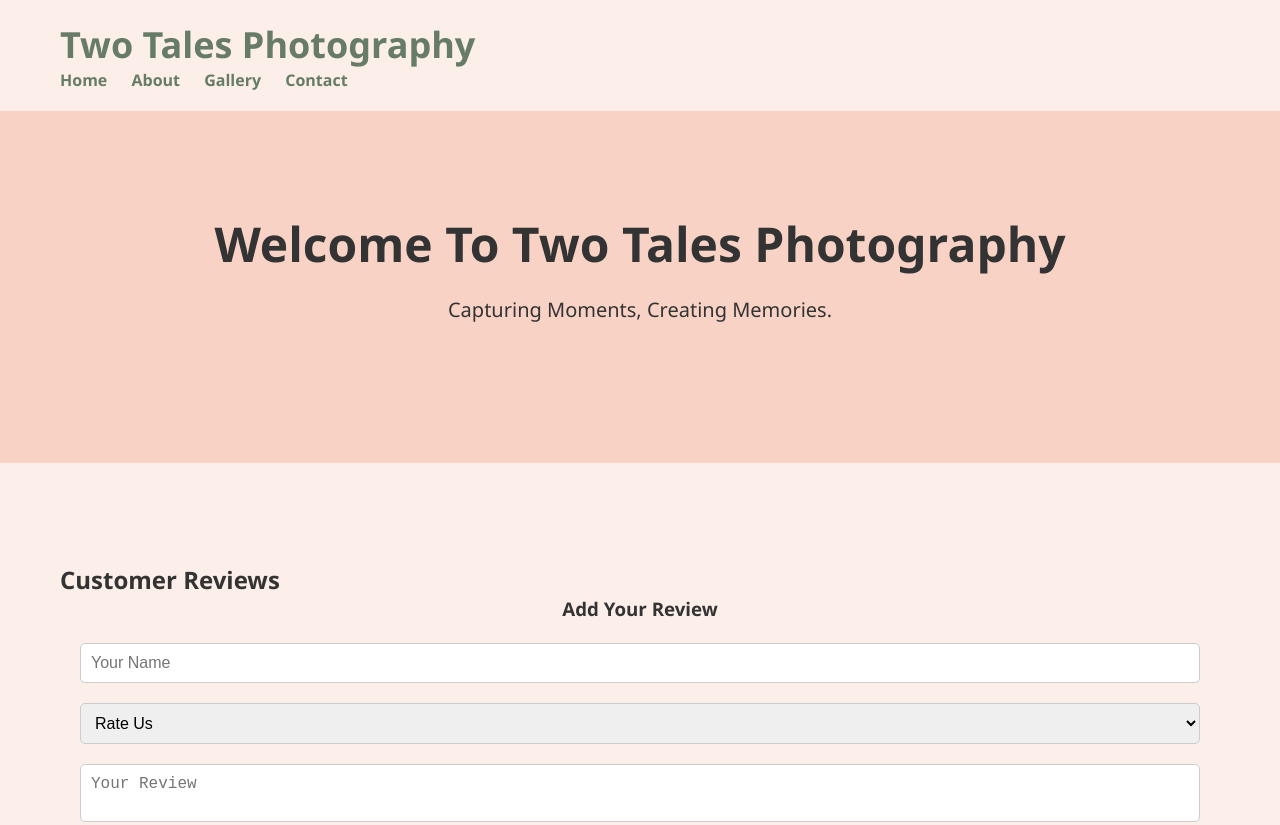
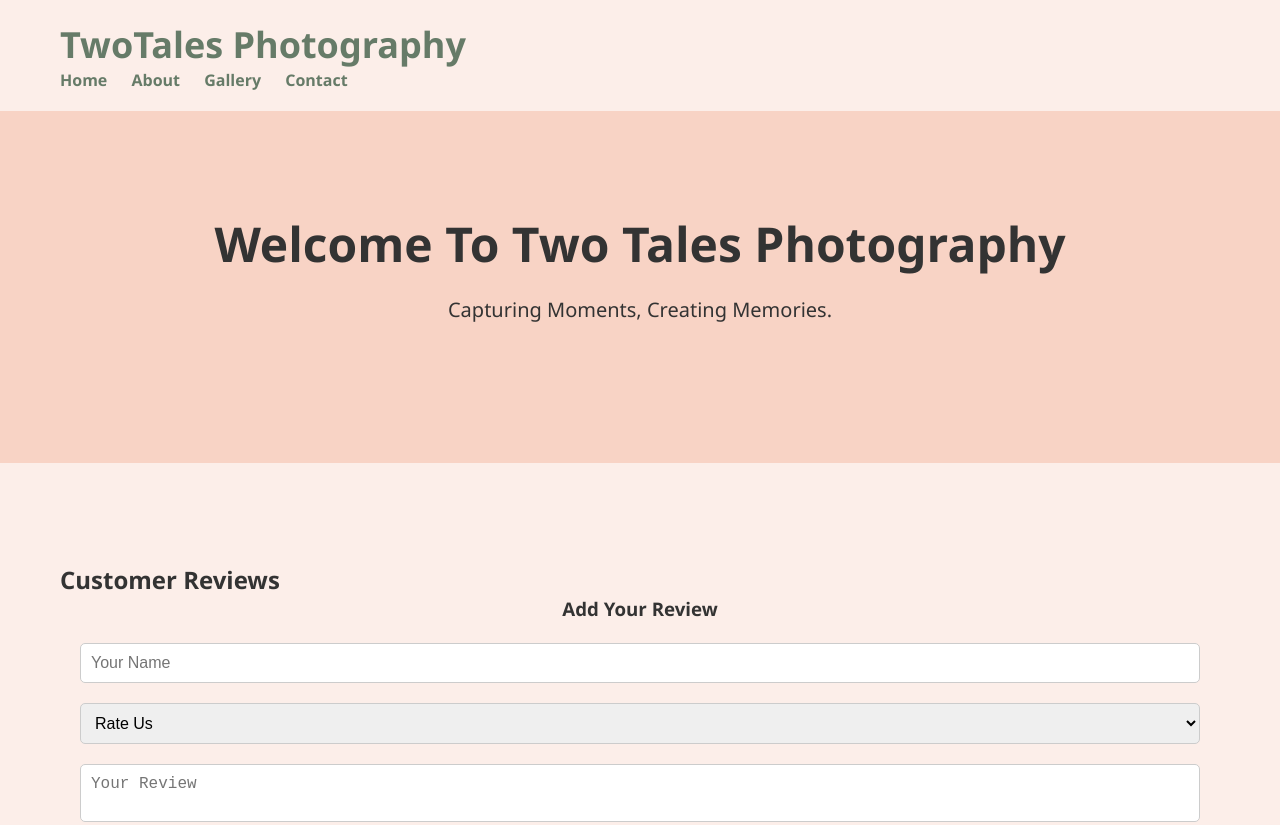
Before and after one commit to TwoTalesPhotography/portfolio, a plain HTML site: page index.html in a window 1280 px wide. Shown: the top 825 px of the page. Drawn offline with Linux system fonts and the light colour scheme.

Commit message:
Update index.html

```diff
--- a/index.html
+++ b/index.html
@@ -3,13 +3,13 @@
 <head>
     <meta charset="UTF-8">
     <meta name="viewport" content="width=device-width, initial-scale=1.0">
-    <title>TwoTales</title>
+    <title>TwoTales </title>
     <link rel="stylesheet" href="styles.css">
 </head>
 <body>
     <header class="header">
         <div class="container">
-            <h1 class="logo">Two Tales Photography</h1>
+            <h1 class="logo">TwoTales Photography</h1>
             <nav class="nav">
                 <ul>
                     <li><a href="index.html">Home</a></li>
```
